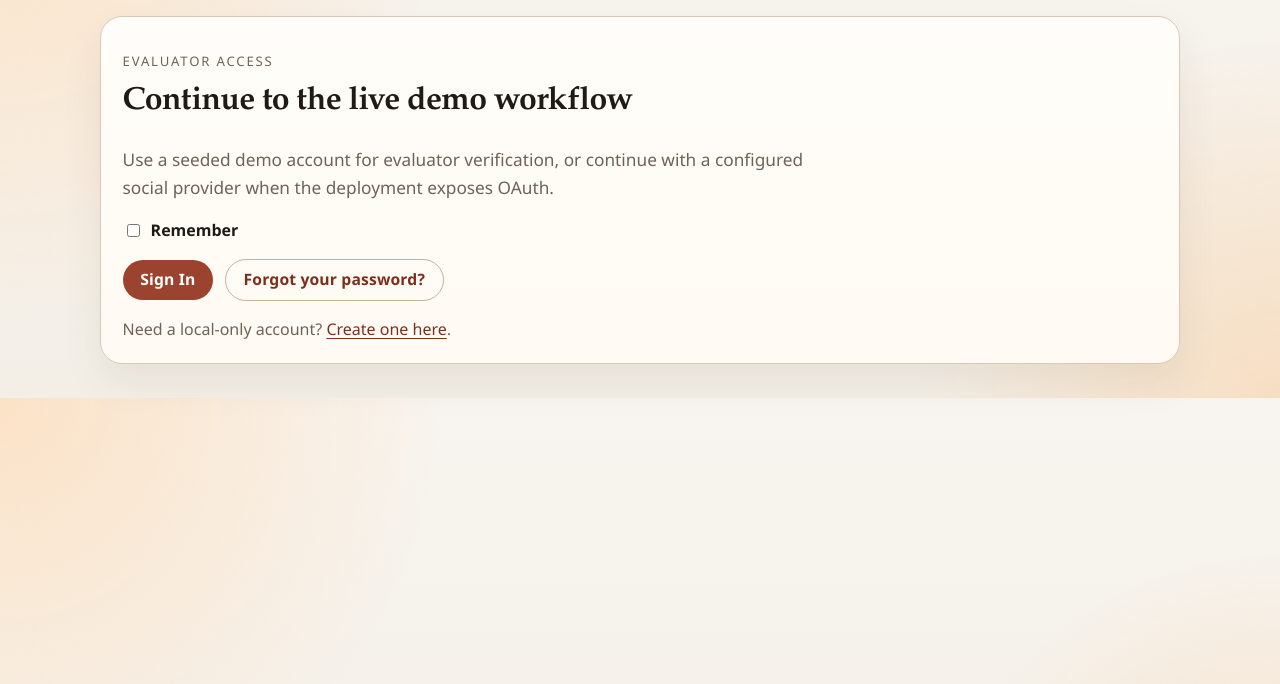
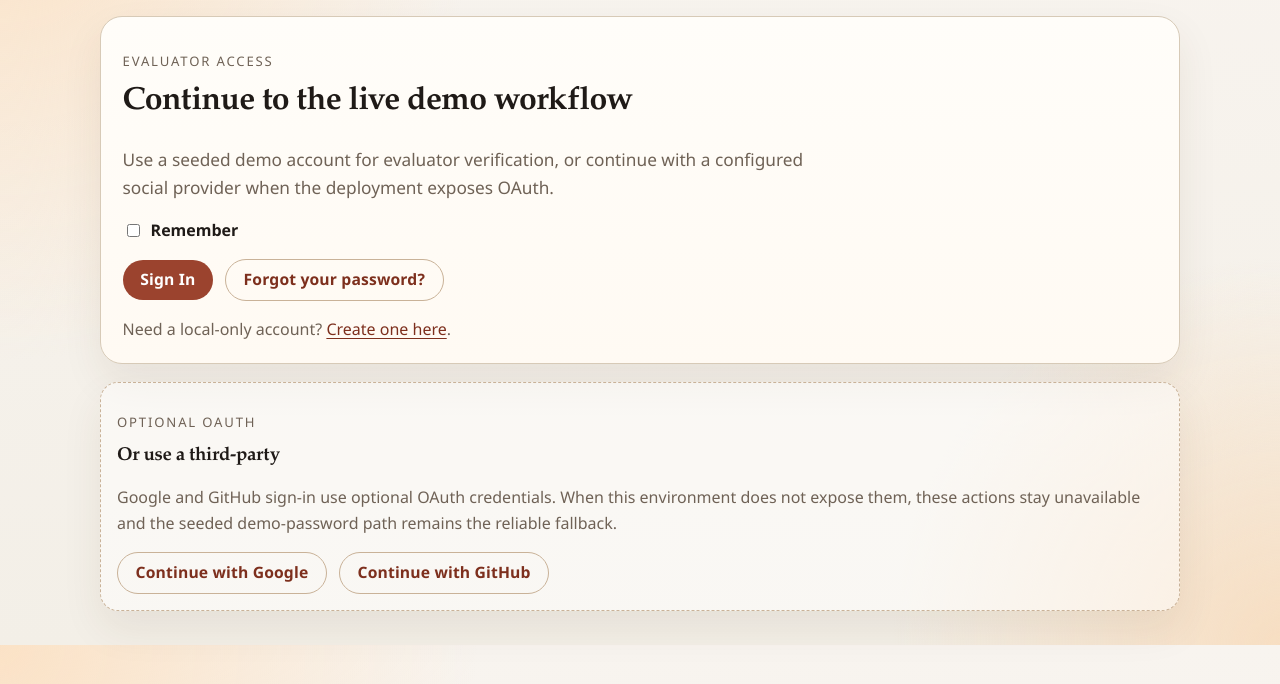
Before and after one commit to geehexx/library-ops, a Django app: template src/libraryops/accounts/templates/account/login.html in a window 1280 px wide. Shown: the part 116-800 px from the top of the page. Run offline with Django 5.2, Linux system fonts and the light colour scheme; the template is opened without the code that fills it: most values are stand-ins (such as "Sample title", 1, 10 or a date in 2020); form fields are guessed from the names that the template uses.

Commit message:
fix(auth): stabilize login visual surface

```diff
--- a/src/libraryops/accounts/templates/account/login.html
+++ b/src/libraryops/accounts/templates/account/login.html
@@ -69,9 +69,33 @@
     </p>
   </section>
 
-  {% if SOCIALACCOUNT_ENABLED %}
-    <section class="panel provider-panel" aria-labelledby="social-sign-in-heading">
-      {% include "socialaccount/snippets/login.html" with page_layout="entrance" %}
-    </section>
-  {% endif %}
+  <section class="panel provider-panel" aria-labelledby="social-sign-in-heading">
+    <p class="eyebrow">Optional OAuth</p>
+    <h3 id="social-sign-in-heading" style="margin-top: 0;">Or use a third-party</h3>
+    <p class="muted" style="margin-bottom: 0;">
+      Google and GitHub sign-in use optional OAuth credentials. When this
+      environment does not expose them, these actions stay unavailable and the
+      seeded demo-password path remains the reliable fallback.
+    </p>
+
+    <div style="display: flex; flex-wrap: wrap; gap: 0.75rem; margin-top: 1rem;">
+      {% if SOCIALACCOUNT_ENABLED %}
+        <a
+          href="/accounts/google/login/"
+          class="button button--ghost"
+        >
+          Continue with Google
+        </a>
+        <a
+          href="/accounts/github/login/"
+          class="button button--ghost"
+        >
+          Continue with GitHub
+        </a>
+      {% else %}
+        <span class="button button--ghost" aria-disabled="true">Continue with Google</span>
+        <span class="button button--ghost" aria-disabled="true">Continue with GitHub</span>
+      {% endif %}
+    </div>
+  </section>
 {% endblock %}
```
Also changed, not shown: tests/e2e/test_auth_surface.py (+7 -0 lines), tests/e2e/visual_baselines/auth_surface/default/login.png, tests/e2e/visual_baselines/auth_surface/providers/login.png.
